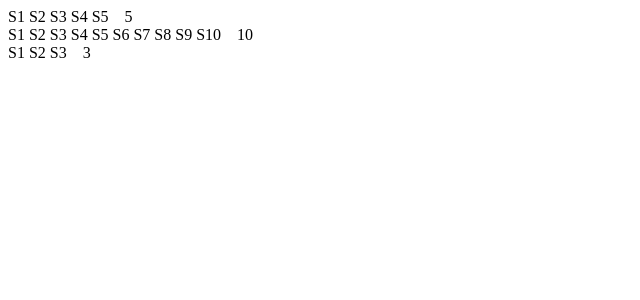
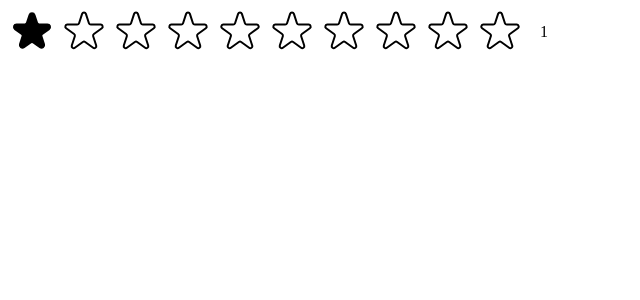
Before and after one commit to eduardocintrasantos/Popcorn, a React (Create React App) app: page / in a window 1280 px wide. Shown: the top 300 px of the page, without its empty margins (0-640 px from the left). Built offline with nearby package versions, Linux system fonts and the light colour scheme.

Commit message:
01/08/2023

```diff
--- a/src/StarRating.js
+++ b/src/StarRating.js
@@ -1,3 +1,5 @@
+import { useState } from "react";
+
 const containerStyle = {
   display: "flex",
   alignItems: "center",
@@ -15,14 +17,62 @@
 };
 
 export default function StarRating({ maxRating = 5 }) {
+  const [rating, setRating] = useState(1);
+
+  function handleRating(rating) {
+    setRating(rating);
+  }
+
   return (
     <div style={containerStyle}>
       <div style={starContainerStyle}>
         {Array.from({ length: maxRating }, (_, i) => (
-          <span>S{i + 1}</span>
+          <Star
+            key={i}
+            onClick={() => handleRating(i + 1)}
+            full={rating >= i + 1}
+          />
         ))}
       </div>
-      <p style={textStyle}>{maxRating}</p>
+      <p style={textStyle}>{rating || ""}</p>
     </div>
   );
 }
+
+const starStyle = {
+  width: "48px",
+  height: "48px",
+  display: "block",
+  cursor: "pointer",
+};
+
+function Star({ onClick, full }) {
+  return (
+    <span role="button" style={starStyle} onClick={onClick}>
+      {full ? (
+        <svg
+          xmlns="http://www.w3.org/2000/svg"
+          viewBox="0 0 20 20"
+          fill="#000"
+          stroke="#000"
+        >
+          <path d="M9.049 2.927c.3-.921 1.603-.921 1.902 0l1.07 3.292a1 1 0 00.95.69h3.462c.969 0 1.371 1.24.588 1.81l-2.8 2.034a1 1 0 00-.364 1.118l1.07 3.292c.3.921-.755 1.688-1.54 1.118l-2.8-2.034a1 1 0 00-1.175 0l-2.8 2.034c-.784.57-1.838-.197-1.539-1.118l1.07-3.292a1 1 0 00-.364-1.118L2.98 8.72c-.783-.57-.38-1.81.588-1.81h3.461a1 1 0 00.951-.69l1.07-3.292z" />
+        </svg>
+      ) : (
+        <svg
+          xmlns="http://www.w3.org/2000/svg"
+          fill="none"
+          viewBox="0 0 24 24"
+          stroke="#000"
+        >
+          <path
+            strokeLinecap="round"
+            strokeLinejoin="round"
+            strokeWidth="{2}"
+            d="M11.049 2.927c.3-.921 1.603-.921 1.902 0l1.519 4.674a1 1 0 00.95.69h4.915c.969 0 1.371 1.24.588 1.81l-3.976 2.888a1 1 0 00-.363 1.118l1.518 4.674c.3.922-.755 1.688-1.538 1.118l-3.976-2.888a1 1 0 00-1.176 0l-3.976 2.888c-.783.57-1.838-.197-1.538-1.118l1.518-4.674a1 1 0 00-.363-1.118l-3.976-2.888c-.784-.57-.38-1.81.588-1.81h4.914a1 1 0 00.951-.69l1.519-4.674z"
+          />
+        </svg>
+      )}
+    </span>
+  );
+}
--- a/src/index.js
+++ b/src/index.js
@@ -8,8 +8,6 @@
 root.render(
   <React.StrictMode>
     {/*<App />*/}
-    <StarRating maxRating={5} />
     <StarRating maxRating={10} />
-    <StarRating maxRating={3} />
   </React.StrictMode>
 );
```
